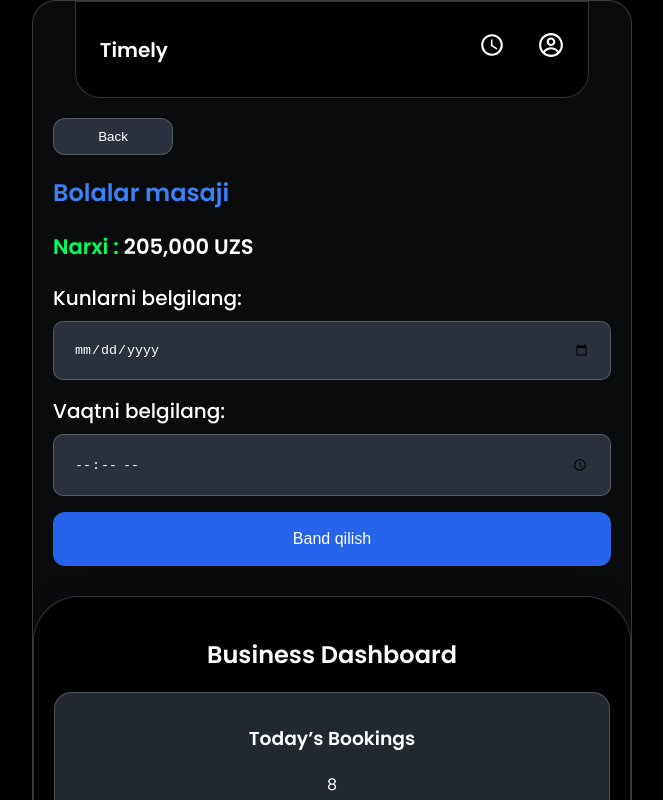
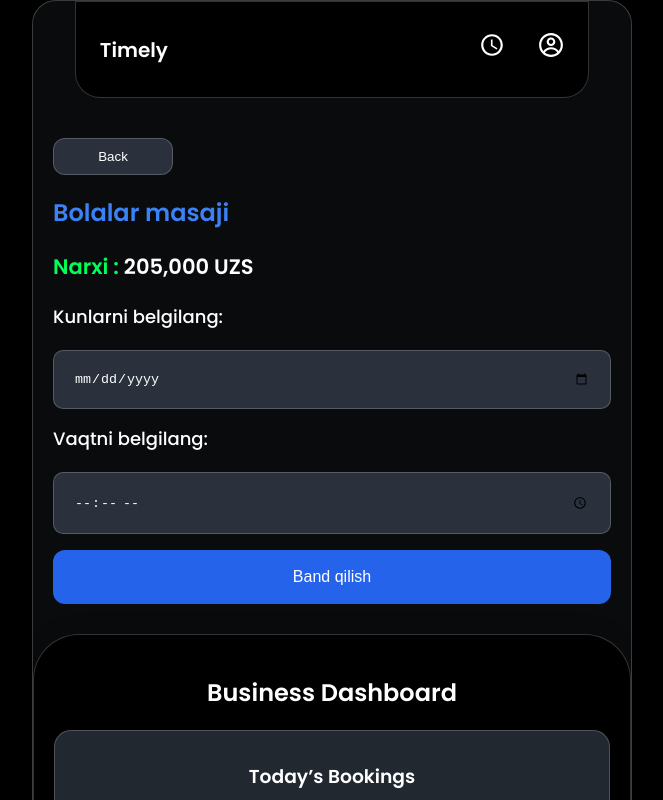
Before and after one commit to BahromNigmanbekov/timelyb, a React (Vite) app: page / in a window 1280 px wide. Both pictures are taken after a click on the element 640 px from the left and 294 px from the top of the page. Shown: the top 800 px of the page, without its empty margins (308-971 px from the left). Built offline with nearby package versions, Linux system fonts and the light colour scheme.

Commit message:
design o'zgartirildi

```diff
--- a/src/index.css
+++ b/src/index.css
@@ -95,10 +95,11 @@ background: black;
 
 .booking-form {
   padding: 20px;
+  margin-top: 20px;
 }
 .booking-form label{
   color: #ffffff;
-  font-size: 20px;
+  font-size: 18px;
   font-weight: 500;
 }
 
@@ -126,6 +127,7 @@ span{
   border: 1px solid rgba(255, 255, 255, 0.2);
   padding: 20px;
   color: white;
+  margin-top: 20px;
 }
 
 .book-btn {
```
